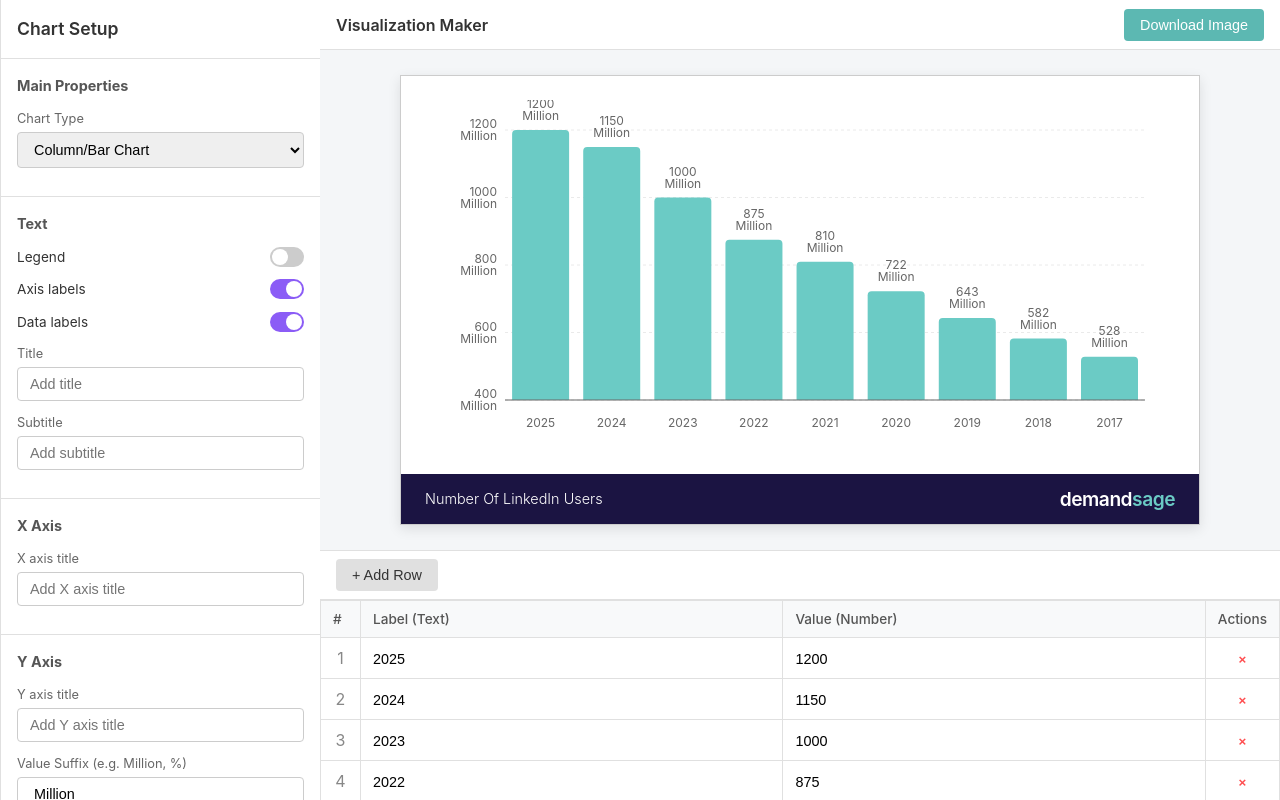
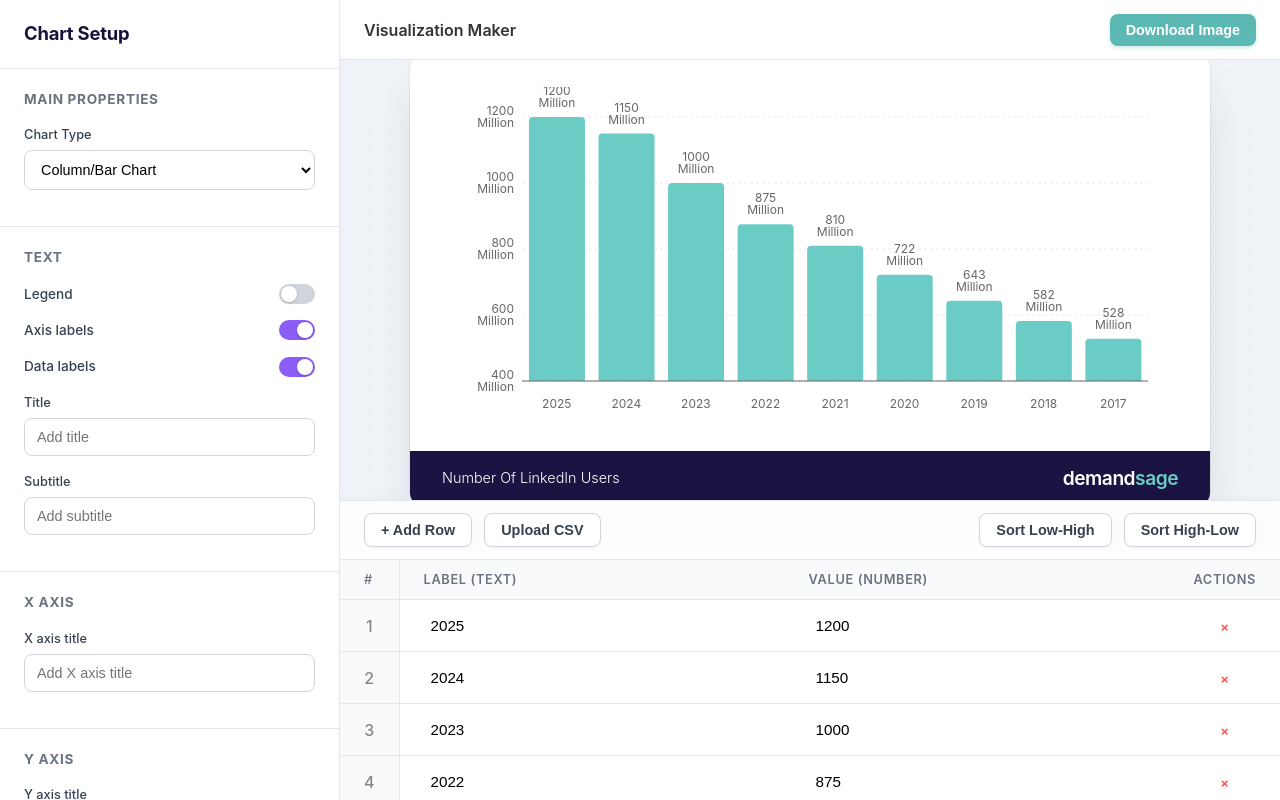
Before and after one commit to rehan280/datastats, a React (Vite) app: page / in a window 1280 px wide. Built offline with nearby package versions, Linux system fonts and the light colour scheme.

Commit message:
feat: premium UI upgrade, sorting, CSV import, and Radar/Stat charts

```diff
--- a/src/App.jsx
+++ b/src/App.jsx
@@ -38,6 +38,8 @@ function App() {
     secondaryColor: '#1b1442', // Navy
     yAxisMin: 'auto',
     yAxisMax: 'auto',
+    barRoundness: 4,
+    canvasBackground: 'Solid',
   });
 
   const updateSetting = (key, value) => {
--- a/src/components/Canvas.jsx
+++ b/src/components/Canvas.jsx
@@ -2,8 +2,10 @@ import React, { useContext } from 'react';
 import { AppContext } from '../App';
 import {
   BarChart, Bar, XAxis, YAxis, CartesianGrid, Tooltip, Legend, ResponsiveContainer, LabelList,
-  PieChart, Pie, Cell, LineChart, Line, AreaChart, Area
+  PieChart, Pie, Cell, LineChart, Line, AreaChart, Area,
+  RadarChart, PolarGrid, PolarAngleAxis, PolarRadiusAxis, Radar
 } from 'recharts';
+import { Users } from 'lucide-react';
 
 function Canvas() {
   const { chartData, settings } = useContext(AppContext);
@@ -59,7 +61,7 @@ function Canvas() {
 
             {settings.showLegend && <Legend wrapperStyle={{ paddingTop: '20px' }} />}
 
-            <Bar dataKey="value" fill={settings.primaryColor} radius={[4, 4, 0, 0]} maxBarSize={60}>
+            <Bar dataKey="value" fill={settings.primaryColor} radius={[settings.barRoundness, settings.barRoundness, 0, 0]} maxBarSize={60}>
               {settings.showDataLabels && (
                 <LabelList dataKey="value" position="top" fill="#666" fontSize={12} offset={10} formatter={formatDataLabel} />
               )}
@@ -136,12 +138,43 @@ function Canvas() {
           </PieChart>
         </ResponsiveContainer>
       );
+    } else if (settings.chartType === 'Radar') {
+      return (
+        <ResponsiveContainer width="100%" height="100%">
+          <RadarChart cx="50%" cy="50%" outerRadius="80%" data={processedData}>
+            <PolarGrid />
+            <PolarAngleAxis dataKey="label" tick={{ fill: '#666', fontSize: 12 }} />
+            <PolarRadiusAxis angle={30} domain={['auto', 'auto']} tick={false} />
+            <Radar name={settings.title || "Subject"} dataKey="value" stroke={settings.primaryColor} fill={settings.primaryColor} fillOpacity={0.6} />
+            <Tooltip />
+            {settings.showLegend && <Legend />}
+          </RadarChart>
+        </ResponsiveContainer>
+      );
+    } else if (settings.chartType === 'StatCard') {
+      const topValue = processedData.length > 0 ? processedData[0] : { label: 'Empty', value: 0 };
+      return (
+        <div className="stat-card-view">
+          <div className="stat-circle" style={{ background: settings.primaryColor }}>
+            <Users size={72} strokeWidth={1.5} />
+          </div>
+          <div className="stat-text">
+            <h2 style={{ color: settings.secondaryColor }}>
+              <span style={{ fontSize: '1.2rem', fontWeight: 500, color: '#6b7280', display: 'block', marginBottom: '8px' }}>
+                {topValue.label}
+              </span>
+              <span style={{ color: settings.primaryColor, display: 'inline' }}>{topValue.value}</span>
+              {settings.valueSuffix}
+            </h2>
+          </div>
+        </div>
+      );
     }
     return <div>Select a valid chart type</div>;
   };
 
   return (
-    <div id="canvas-export-area" className="canvas" style={{ background: '#ffffff' }}>
+    <div id="canvas-export-area" className={`canvas ${settings.canvasBackground === 'Gradient' ? 'bg-gradient' : ''}`}>
 
       {/* Container for content above footer */}
       <div className="canvas-body">
--- a/src/components/DataEditor.jsx
+++ b/src/components/DataEditor.jsx
@@ -21,10 +21,41 @@ function DataEditor() {
     setChartData(newData);
   };
 
+  const sortData = (direction) => {
+    const sorted = [...chartData].sort((a, b) => {
+      const valA = parseFloat(a.value) || 0;
+      const valB = parseFloat(b.value) || 0;
+      return direction === 'asc' ? valA - valB : valB - valA;
+    });
+    setChartData(sorted);
+  };
+
+  const importCSV = () => {
+    const input = window.prompt("Paste CSV data (Label,Value)\\nExample:\\nSales,120\\nMarketing,85");
+    if (!input) return;
+
+    const lines = input.trim().split('\\n');
+    const newItems = lines.map(line => {
+      const [label, ...valParts] = line.split(',');
+      const valStr = valParts.join(',').trim();
+      return {
+        label: label ? label.trim() : 'Unknown',
+        value: valStr ? valStr : 0
+      };
+    });
+
+    if (newItems.length > 0) {
+      setChartData(newItems);
+    }
+  };
+
   return (
     <div className="data-editor">
       <div className="table-toolbar">
-        <button className="btn" style={{ background: '#e0e0e0', color: '#333' }} onClick={addRow}>+ Add Row</button>
+        <button className="btn btn-secondary" onClick={addRow}>+ Add Row</button>
+        <button className="btn btn-secondary" onClick={importCSV}>Upload CSV</button>
+        <button className="btn btn-secondary" style={{ marginLeft: 'auto' }} onClick={() => sortData('asc')}>Sort Low-High</button>
+        <button className="btn btn-secondary" onClick={() => sortData('desc')}>Sort High-Low</button>
       </div>
       <div className="data-table-wrapper">
         <table className="data-table">
--- a/src/components/Sidebar.jsx
+++ b/src/components/Sidebar.jsx
@@ -18,6 +18,8 @@ function Sidebar() {
             <option value="Area">Area Chart</option>
             <option value="Pie">Pie Chart</option>
             <option value="Doughnut">Doughnut Chart</option>
+            <option value="Radar">Radar (Spider) Chart</option>
+            <option value="StatCard">Stat / Value Card</option>
           </select>
         </div>
       </div>
@@ -97,15 +99,28 @@ function Sidebar() {
       </div>
 
       <div className="panel-section">
-        <h3>Colors</h3>
-        <div className="input-group" style={{ flexDirection: 'row', alignItems: 'center', gap: '8px' }}>
-          <input type="color" value={settings.primaryColor} onChange={(e) => updateSetting('primaryColor', e.target.value)} style={{ padding: 0, width: '40px', height: '40px', border: 'none' }} />
+        <h3>Colors & Appearance</h3>
+        <div className="input-group" style={{ flexDirection: 'row', alignItems: 'center', gap: '12px' }}>
+          <input type="color" value={settings.primaryColor} onChange={(e) => updateSetting('primaryColor', e.target.value)} style={{ padding: 0, width: '40px', height: '40px', border: 'none', borderRadius: '4px' }} />
           <label style={{ margin: 0 }}>Primary (Chart Color)</label>
         </div>
-        <div className="input-group" style={{ flexDirection: 'row', alignItems: 'center', gap: '8px', marginTop: '12px' }}>
-          <input type="color" value={settings.secondaryColor} onChange={(e) => updateSetting('secondaryColor', e.target.value)} style={{ padding: 0, width: '40px', height: '40px', border: 'none' }} />
+        <div className="input-group" style={{ flexDirection: 'row', alignItems: 'center', gap: '12px', marginTop: '12px' }}>
+          <input type="color" value={settings.secondaryColor} onChange={(e) => updateSetting('secondaryColor', e.target.value)} style={{ padding: 0, width: '40px', height: '40px', border: 'none', borderRadius: '4px' }} />
           <label style={{ margin: 0 }}>Secondary (Navy Footer)</label>
         </div>
+        <div className="input-group" style={{ marginTop: '16px' }}>
+          <label>Canvas Background</label>
+          <select value={settings.canvasBackground} onChange={(e) => updateSetting('canvasBackground', e.target.value)}>
+            <option value="Solid">Solid White</option>
+            <option value="Gradient">Premium Gradient</option>
+          </select>
+        </div>
+        {settings.chartType === 'Bar' && (
+          <div className="input-group">
+            <label>Bar Roundness ({settings.barRoundness}px)</label>
+            <input type="range" min="0" max="24" value={settings.barRoundness} onChange={(e) => updateSetting('barRoundness', Number(e.target.value))} />
+          </div>
+        )}
       </div>
     </div>
   );
--- a/src/index.css
+++ b/src/index.css
@@ -9,9 +9,9 @@
 
   --primary-teal: #5cb8b2;
   --primary-navy: #18113c;
-  --bg-color: #f4f6f8;
-  --panel-bg: #ffffff;
-  --border-color: #e0e0e0;
+  --bg-color: #f0f3f7;
+  --panel-bg: rgba(255, 255, 255, 0.95);
+  --border-color: #e5e7eb;
 }
 
 * {
@@ -35,80 +35,98 @@ body {
   height: 100vh;
   width: 100vw;
   overflow: hidden;
+  background: var(--bg-color);
 }
 
 /* Sidebar / Settings Panel */
 .sidebar {
-  width: 320px;
+  width: 340px;
   background: var(--panel-bg);
-  border-left: 1px solid var(--border-color);
+  border-right: 1px solid var(--border-color);
+  backdrop-filter: blur(10px);
+  -webkit-backdrop-filter: blur(10px);
   overflow-y: auto;
   display: flex;
   flex-direction: column;
+  z-index: 10;
+  box-shadow: 2px 0 10px rgba(0,0,0,0.02);
 }
 
 .sidebar-header {
-  padding: 16px;
+  padding: 20px 24px;
   border-bottom: 1px solid var(--border-color);
-  font-weight: 600;
-  font-size: 1.1rem;
+  font-weight: 700;
+  font-size: 1.15rem;
+  letter-spacing: -0.01em;
+  color: var(--primary-navy);
 }
 
 .panel-section {
-  padding: 16px;
+  padding: 20px 24px;
   border-bottom: 1px solid var(--border-color);
 }
 
 .panel-section h3 {
-  font-size: 0.9rem;
-  margin-bottom: 12px;
-  color: #555;
+  font-size: 0.85rem;
+  text-transform: uppercase;
+  letter-spacing: 0.05em;
+  margin-bottom: 16px;
+  color: #6b7280;
   display: flex;
   align-items: center;
   justify-content: space-between;
-  cursor: pointer;
 }
 
 .input-group {
-  margin-bottom: 12px;
+  margin-bottom: 16px;
   display: flex;
   flex-direction: column;
 }
 
 .input-group label {
   font-size: 0.8rem;
-  margin-bottom: 4px;
-  color: #666;
+  font-weight: 500;
+  margin-bottom: 6px;
+  color: #374151;
 }
 
 .input-group input[type="text"],
 .input-group input[type="number"],
 .input-group select {
-  padding: 8px 12px;
-  border: 1px solid #ccc;
-  border-radius: 4px;
+  padding: 10px 12px;
+  border: 1px solid #d1d5db;
+  border-radius: 8px;
   font-size: 0.9rem;
   outline: none;
+  background: #ffffff;
+  transition: all 0.2s ease;
 }
 
 .input-group input:focus, .input-group select:focus {
   border-color: var(--primary-teal);
+  box-shadow: 0 0 0 3px rgba(92, 184, 178, 0.2);
+}
+
+.input-group input[type="range"] {
+  width: 100%;
+  accent-color: var(--primary-teal);
 }
 
 .toggle-group {
   display: flex;
   justify-content: space-between;
   align-items: center;
-  margin-bottom: 12px;
+  margin-bottom: 16px;
   font-size: 0.85rem;
-  color: #333;
+  font-weight: 500;
+  color: #374151;
 }
 
 /* Toggle Switch */
 .switch {
   position: relative;
   display: inline-block;
-  width: 34px;
+  width: 36px;
   height: 20px;
 }
 .switch input {
@@ -120,8 +138,8 @@ body {
   position: absolute;
   cursor: pointer;
   top: 0; left: 0; right: 0; bottom: 0;
-  background-color: #ccc;
-  transition: .4s;
+  background-color: #d1d5db;
+  transition: .3s;
   border-radius: 20px;
 }
 .slider:before {
@@ -132,14 +150,15 @@ body {
   left: 2px;
   bottom: 2px;
   background-color: white;
-  transition: .4s;
+  transition: .3s;
   border-radius: 50%;
+  box-shadow: 0 1px 3px rgba(0,0,0,0.2);
 }
 input:checked + .slider {
-  background-color: #8b5cf6; /* Match image reference purple toggle */
+  background-color: #8b5cf6;
 }
 input:checked + .slider:before {
-  transform: translateX(14px);
+  transform: translateX(16px);
 }
 
 /* Main Working Area */
@@ -147,37 +166,62 @@ input:checked + .slider:before {
   flex: 1;
   display: flex;
   flex-direction: column;
-  background: var(--bg-color);
   position: relative;
 }
 
 .top-toolbar {
-  height: 50px;
+  height: 60px;
   background: var(--panel-bg);
+  backdrop-filter: blur(10px);
+  -webkit-backdrop-filter: blur(10px);
   border-bottom: 1px solid var(--border-color);
   display: flex;
   align-items: center;
-  padding: 0 16px;
+  padding: 0 24px;
   justify-content: space-between;
+  z-index: 5;
+}
+
+.top-toolbar-title {
+  font-weight: 700;
+  color: #111827;
+  font-size: 1.1rem;
 }
 
 .btn {
   padding: 8px 16px;
   border: none;
-  border-radius: 4px;
+  border-radius: 8px;
   cursor: pointer;
   font-size: 0.9rem;
-  font-weight: 500;
-  transition: background 0.2s;
+  font-weight: 600;
+  transition: all 0.2s ease;
+  display: inline-flex;
+  align-items: center;
+  gap: 6px;
 }
 
 .btn-primary {
   background: var(--primary-teal);
   color: white;
+  box-shadow: 0 2px 4px rgba(92, 184, 178, 0.3);
 }
 
 .btn-primary:hover {
   background: #4ca39e;
+  box-shadow: 0 4px 6px rgba(92, 184, 178, 0.4);
+  transform: translateY(-1px);
+}
+
+.btn-secondary {
+  background: white;
+  color: #374151;
+  border: 1px solid #d1d5db;
+  box-shadow: 0 1px 2px rgba(0,0,0,0.05);
+}
+
+.btn-secondary:hover {
+  background: #f9fafb;
 }
 
 /* Canvas Area */
@@ -188,34 +232,43 @@ input:checked + .slider:before {
   justify-content: center;
   padding: 40px;
   overflow: auto;
+  background-image: radial-gradient(#e5e7eb 1px, transparent 1px);
+  background-size: 20px 20px;
 }
 
 .canvas {
   background: white;
-  border: 1px solid #ccc;
-  box-shadow: 0 4px 12px rgba(0,0,0,0.1);
+  border-radius: 12px;
+  box-shadow: 0 25px 50px -12px rgba(0,0,0,0.15), 0 0 0 1px rgba(0,0,0,0.05);
   width: 800px;
   height: 450px; /* 16:9 aspect ratio */
   display: flex;
   flex-direction: column;
   position: relative;
   overflow: hidden;
+  transition: all 0.3s ease;
+}
+
+.canvas.bg-gradient {
+  background: linear-gradient(135deg, #fdfbfb 0%, #ebedee 100%);
 }
 
 .canvas-body {
   flex: 1;
-  padding: 24px;
+  padding: 32px 32px 20px 32px;
   display: flex;
   flex-direction: column;
   position: relative;
+  z-index: 2;
 }
 
 .canvas-title {
   text-align: center;
-  font-size: 1.5rem;
-  font-weight: 400;
-  color: #333;
-  margin-bottom: 16px;
+  font-size: 1.6rem;
+  font-weight: 700;
+  color: #111827;
+  margin-bottom: 8px;
+  letter-spacing: -0.02em;
 }
 
 .canvas-chart {
@@ -225,41 +278,48 @@ input:checked + .slider:before {
 }
 
 .canvas-footer {
-  height: 50px;
+  height: 54px;
   background: var(--primary-navy);
   color: white;
   display: flex;
   align-items: center;
   justify-content: space-between;
-  padding: 0 24px;
-  font-size: 0.95rem;
+  padding: 0 32px;
+  font-size: 1rem;
+  z-index: 2;
 }
 
 .brand-logo {
   display: flex;
   align-items: center;
-  font-weight: 600;
-  font-size: 1.1rem;
-}
-
-.brand-dot {
-  color: var(--primary-teal);
-  margin-left: 2px;
+  font-weight: 700;
+  font-size: 1.3rem;
+  letter-spacing: -0.04em;
 }
 
 /* Data Editor */
 .data-editor {
-  height: 250px;
+  height: 300px;
   background: var(--panel-bg);
   border-top: 1px solid var(--border-color);
   display: flex;
   flex-direction: column;
+  box-shadow: 0 -4px 10px rgba(0,0,0,0.02);
+  z-index: 10;
+}
+
+.table-toolbar {
+  padding: 12px 24px;
+  border-bottom: 1px solid #e5e7eb;
+  display: flex;
+  gap: 12px;
+  align-items: center;
+  background: #fdfdfd;
 }
 
 .data-table-wrapper {
   flex: 1;
   overflow: auto;
-  padding: 0;
 }
 
 table.data-table {
@@ -269,32 +329,43 @@ table.data-table {
 }
 
 table.data-table th, table.data-table td {
-  border: 1px solid #e0e0e0;
-  padding: 8px 12px;
+  border-bottom: 1px solid #e5e7eb;
+  padding: 10px 24px;
 }
 
 table.data-table th {
-  background: #f8f9fa;
-  font-weight: 500;
-  font-size: 0.85rem;
-  color: #555;
+  background: #f9fafb;
+  font-weight: 600;
+  font-size: 0.8rem;
+  color: #6b7280;
+  text-transform: uppercase;
+  letter-spacing: 0.05em;
   position: sticky;
   top: 0;
+  z-index: 5;
+}
+
+table.data-table td:first-child, table.data-table th:first-child {
+  border-right: 1px solid #e5e7eb;
+  background: #f9fafb;
+  font-weight: 500;
 }
 
 table.data-table input {
   width: 100%;
-  border: none;
+  border: 1px solid transparent;
   background: transparent;
   outline: none;
-  font-size: 0.9rem;
+  font-size: 0.95rem;
+  padding: 6px;
+  border-radius: 4px;
+  transition: all 0.2s;
 }
 
-.table-toolbar {
-  padding: 8px 16px;
-  border-bottom: 1px solid #e0e0e0;
-  display: flex;
-  gap: 8px;
+table.data-table input:focus {
+  border-color: var(--primary-teal);
+  background: white;
+  box-shadow: 0 0 0 2px rgba(92, 184, 178, 0.1);
 }
 
 .watermark {
@@ -303,10 +374,41 @@ table.data-table input {
   left: 50%;
   transform: translate(-50%, -50%) rotate(-45deg);
   font-size: 5rem;
-  color: rgba(0,0,0,0.05);
-  font-weight: bold;
+  color: rgba(0,0,0,0.04);
+  font-weight: 800;
   pointer-events: none;
   white-space: nowrap;
   user-select: none;
-  z-index: 100;
+  z-index: 0;
+  letter-spacing: 0.1em;
 }
+
+.stat-card-view {
+  display: flex;
+  flex-direction: row;
+  align-items: center;
+  justify-content: center;
+  gap: 40px;
+  height: 100%;
+}
+
+.stat-circle {
+  width: 160px;
+  height: 160px;
+  border-radius: 50%;
+  display: flex;
+  align-items: center;
+  justify-content: center;
+  color: white;
+}
+
+.stat-text h2 {
+  font-size: 2.5rem;
+  font-weight: 800;
+  color: #111827;
+  line-height: 1.2;
+}
+
+.stat-text h2 span {
+  display: block;
+}
```
